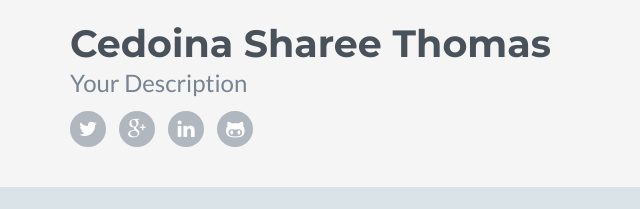
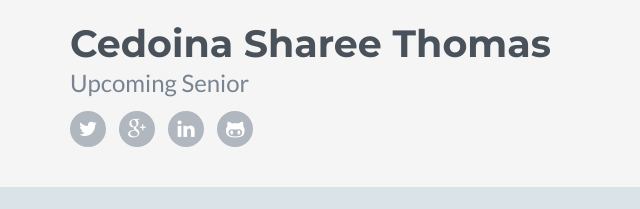
Before and after one commit to sharee2223/Sharee2223.github.io, a plain HTML site: page index.html in a window 1280 px wide. Shown: the part 591-800 px from the top of the page, 0-640 px from the left. Drawn offline with nearby package versions, Linux system fonts and the light colour scheme; no server answers; a script that the page names is missing; some icons are missing; files whose address does not match are found by name.

Commit message:
Update index.html

```diff
--- a/index.html
+++ b/index.html
@@ -41,7 +41,7 @@
             <img class="profile-image img-responsive pull-left" src="Sharee2223.github.io/img/image.jpeg" alt="James Lee" />
             <div class="profile-content pull-left">
                 <h1 class="name">Cedoina Sharee Thomas</h1>
-                <h2 class="desc">Your Description</h2>
+                <h2 class="desc">Upcoming Senior</h2>
                 <ul class="social list-inline">
                     <li><a href="#"><i class="fa fa-twitter"></i></a></li>
                     <li><a href="#"><i class="fa fa-google-plus"></i></a></li>
```
